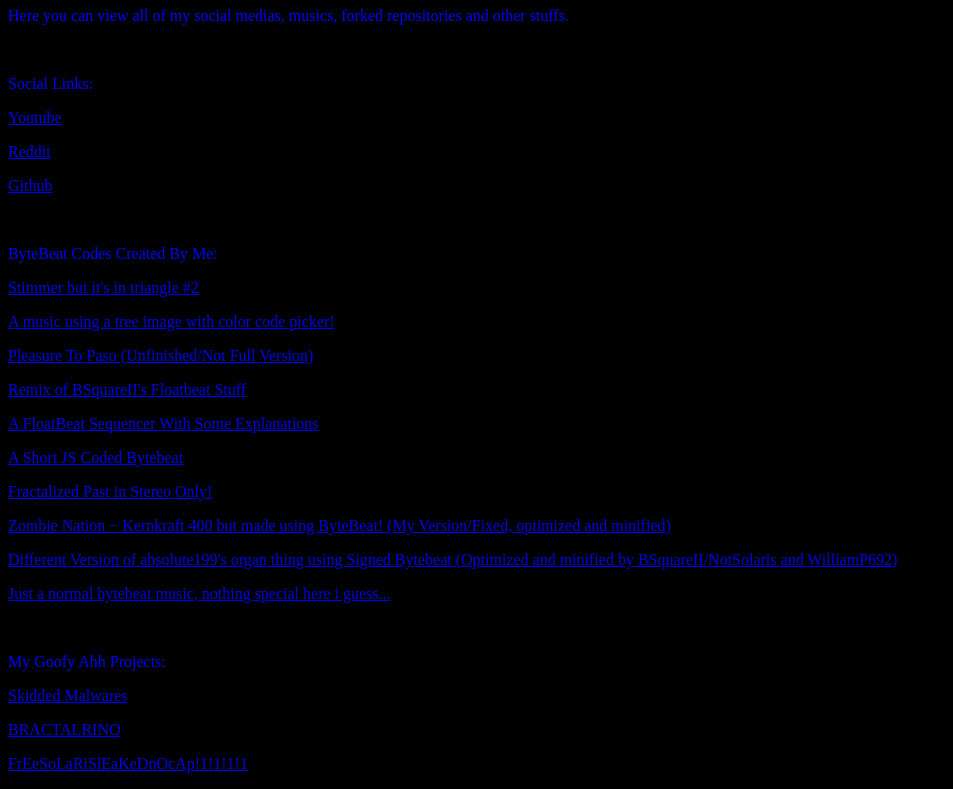
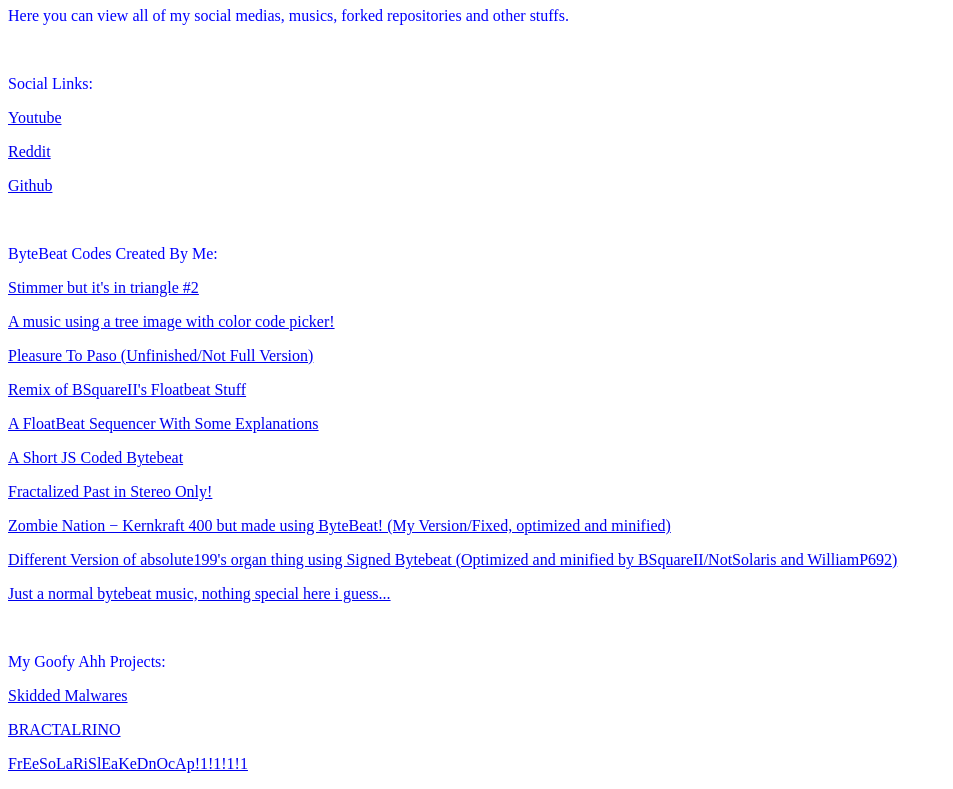
Before and after one commit to WilliamPatch692/williampatch692.github.io, a plain HTML site: page index.html in a window 1280 px wide. Shown: the part 73-862 px from the top of the page, without its empty margins (0-953 px from the left). Drawn offline with Linux system fonts and the light colour scheme.

Commit message:
Update index.html

```diff
--- a/index.html
+++ b/index.html
@@ -5,7 +5,7 @@
     <title>idk where to start lol</title>
     <link rel="shortcut icon" href="./favicon.png">
 </head>
-<body bgcolor=black text=blue>
+<body text=blue>
 <h1>Welcome to WilliamP692's website&#33;</h1>
 <p>Here you can view all of my social medias, musics, forked repositories and other stuffs&#46;</p>
 <br>
```
